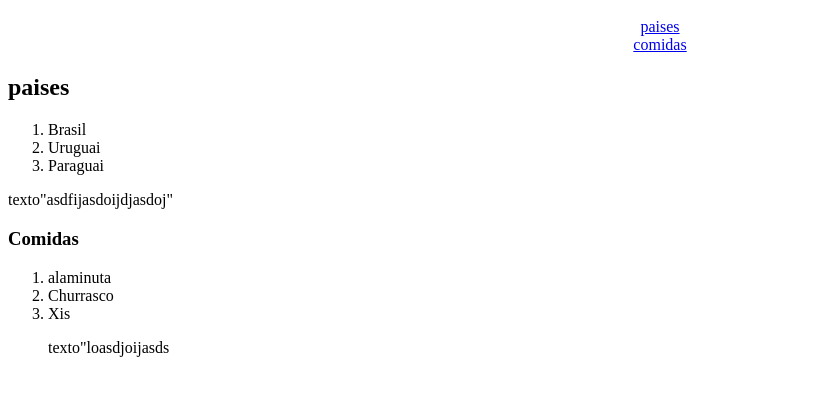
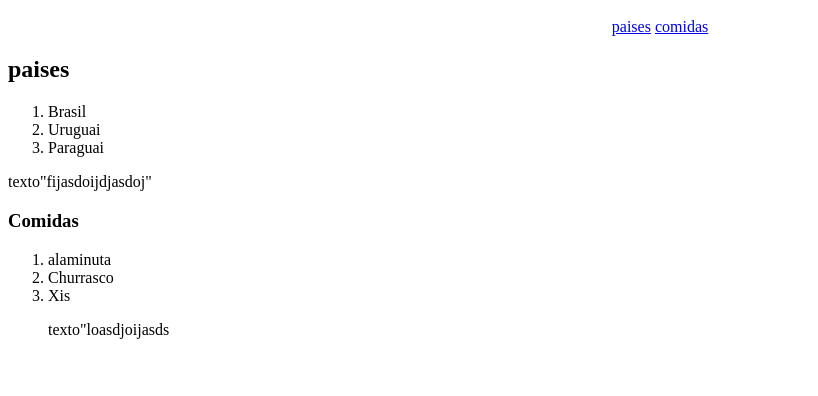
Before and after one commit to Twonai/0.2.1, a plain HTML site: page index.html in a window 1280 px wide. Shown: the part 48-444 px from the top of the page, without its empty margins (0-818 px from the left). Drawn offline with Linux system fonts and the light colour scheme.

Commit message:
2 files modified

```diff
--- a/index.html
+++ b/index.html
@@ -5,20 +5,21 @@
    </head>
    <body>
     <h1>O Que Vi Da Vida </h1>
+
  <ul>
-   <li><a href="pais">paises</a></li>
-   <li><a href="comidas">comidas</a></li>
+   <a href="#paises">paises</a>
+   <a href="#comidas">comidas</a>
 
  </ul>
 
- <h2>paises</h2>
+ <h2 id="paises">paises</h2>
  <ol>
   <li>Brasil</li>
   <li>Uruguai</li>
   <li>Paraguai</li>
 </ol>
-<p>texto"asdfijasdoijdjasdoj"</p>
-<h3>Comidas</h3>
+<p>texto"fijasdoijdjasdoj"</p>
+<h3 id="comidas">Comidas</h3>
 <ol>
   <li>alaminuta</li>
   <li>Churrasco</li>
```
Also changed, not shown: styles.css (line endings or trailing spaces).
